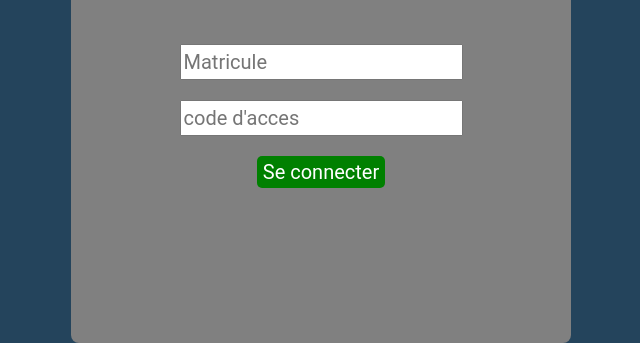
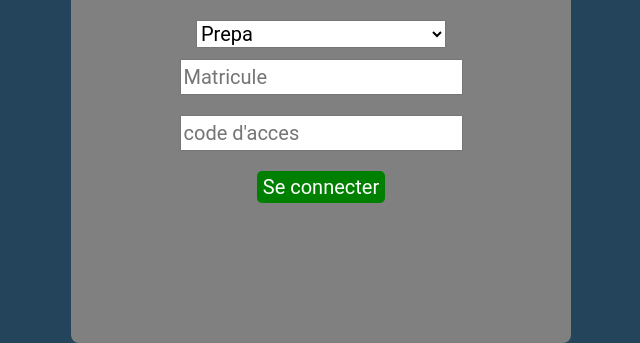
Before and after one commit to AristoteKABELU/Site-E.S.I.S, a plain HTML site: page pages/publication.html in a window 1280 px wide. Shown: the part 497-840 px from the top of the page, without its empty margins (319-959 px from the left). Drawn offline with nearby package versions, Linux system fonts and the light colour scheme.

Commit message:
publication finished

```diff
--- a/asset/css/index.css
+++ b/asset/css/index.css
@@ -229,6 +229,10 @@ ul#bibliotheque li{
     border-radius: 8px;
 }
 
+#publication .promotion
+{
+    width: 250px;
+}
 
 /*_________________________Centre excellence_________________________________*/
 
--- a/pages/publication.html
+++ b/pages/publication.html
@@ -18,6 +18,23 @@
                 <img src="../asset/img/logo x-large.png" class="img-fluid text-center" alt="" width="200px" height="200px">
             </div>
             <div>
+                <select name="promotion" id="" class="promotion">
+                    <option value="">Prepa</option>
+                    <option value="">Licence1</option>
+                    <option value="">Licence 2 TLC</option>
+                    <option value="">Licence 2 AS</option>
+                    <option value="">Licence 2 GL</option>
+                    <option value="">Licence 2 MSI</option>
+                    <option value="">Licence 2 DSG</option>
+                    <option value="">Licence 3 TLC</option>
+                    <option value="">Licence 3 AS</option>
+                    <option value="">Licence 3 GL</option>
+                    <option value="">Licence 3 MSI</option>
+                    <option value="">Licence 3   DSG</option>
+
+                </select>
+            </div>
+            <div>
                 <input type="text" placeholder="Matricule">
             </div>
             <div>
```
